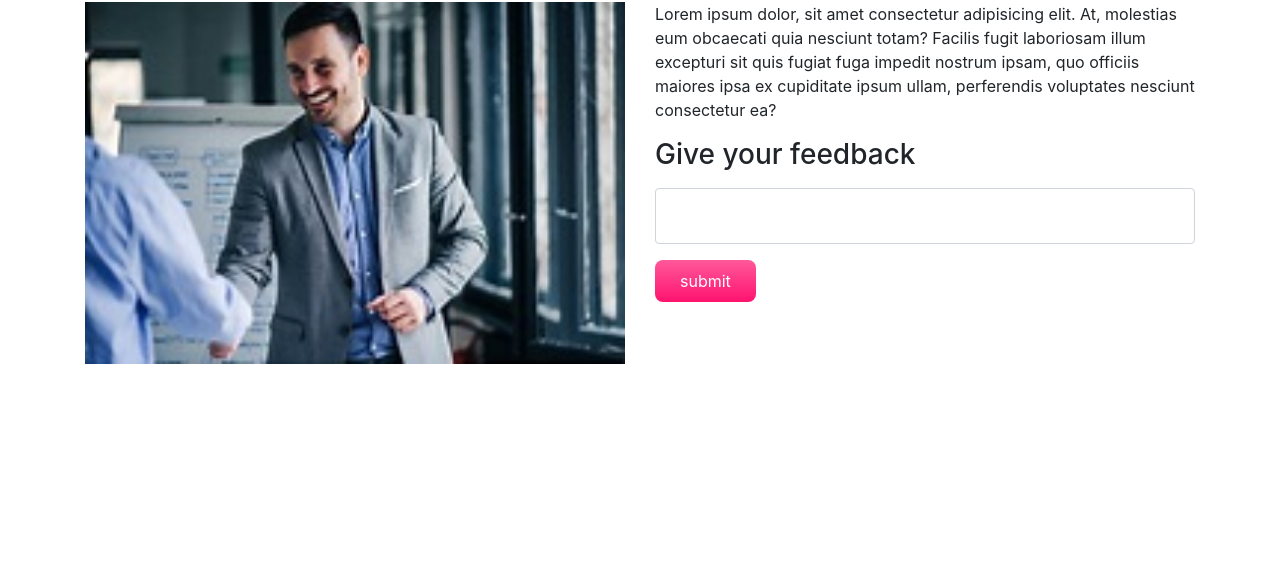
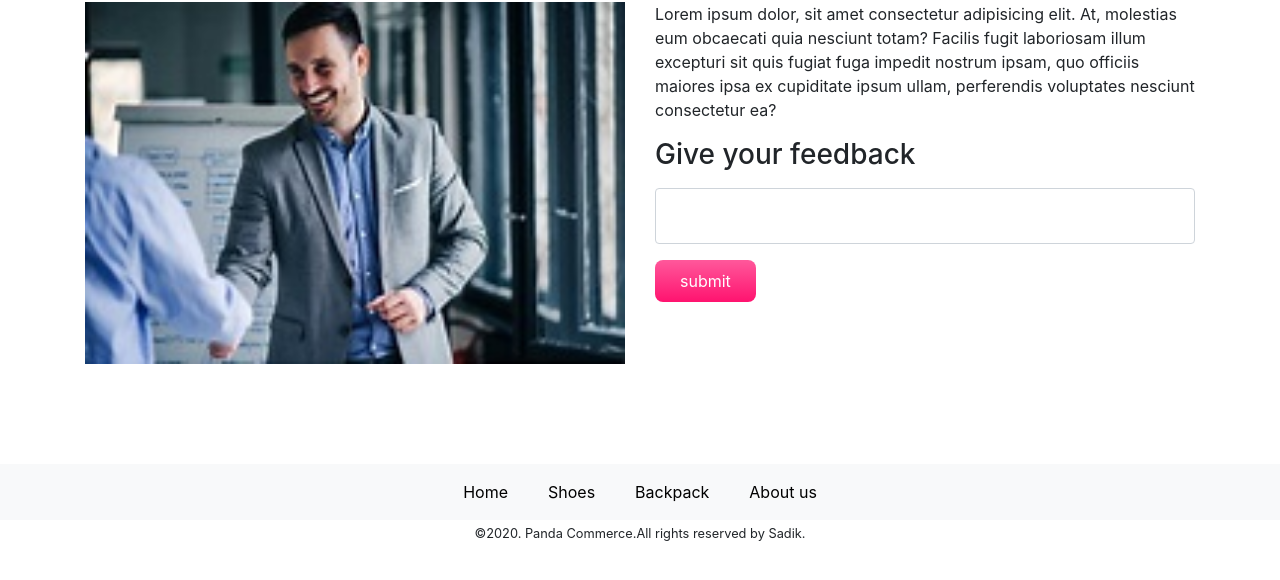
Before and after one commit to sajjadhussains/panda-commerce, a plain HTML site: page index1.html in a window 1280 px wide. Shown: the part 86-666 px from the top of the page. Drawn offline with nearby package versions, Linux system fonts and the light colour scheme.

Commit message:
footer added

```diff
--- a/index1.html
+++ b/index1.html
@@ -23,6 +23,27 @@
        </div>
     </div>
 
+    <footer>
+        <nav class="navbar navbar-expand-lg navbar-light bg-light">
+          <ul class="navbar-nav m-auto text-black">
+            <li class="nav-item">
+              <a style="color:black;" class="nav-link"href="#Home">Home</a>
+            </li>
+            <li class="nav-item ml-4">
+              <a style="color:black;" class="nav-link" href="#Shoes">Shoes</a>
+            </li>
+            <li class="nav-item ml-4">
+              <a style="color:black;" class="nav-link" href="#Backpack">Backpack</a>
+            </li>
+            <li class="nav-item ml-4">
+              <a style="color:black;" class="nav-link" href="index1.html">About us</a>
+            </li>
+          </ul>
+        </nav>
+
+        <small>&copy;2020. Panda Commerce.All rights reserved by Sadik.</small>
+      </footer>
+
 
 
     <script src="https://code.jquery.com/jquery-3.5.1.slim.min.js" integrity="sha384-DfXdz2htPH0lsSSs5nCTpuj/zy4C+OGpamoFVy38MVBnE+IbbVYUew+OrCXaRkfj" crossorigin="anonymous"></script>
```
Also changed, not shown: index.html (+18 -1 lines).
